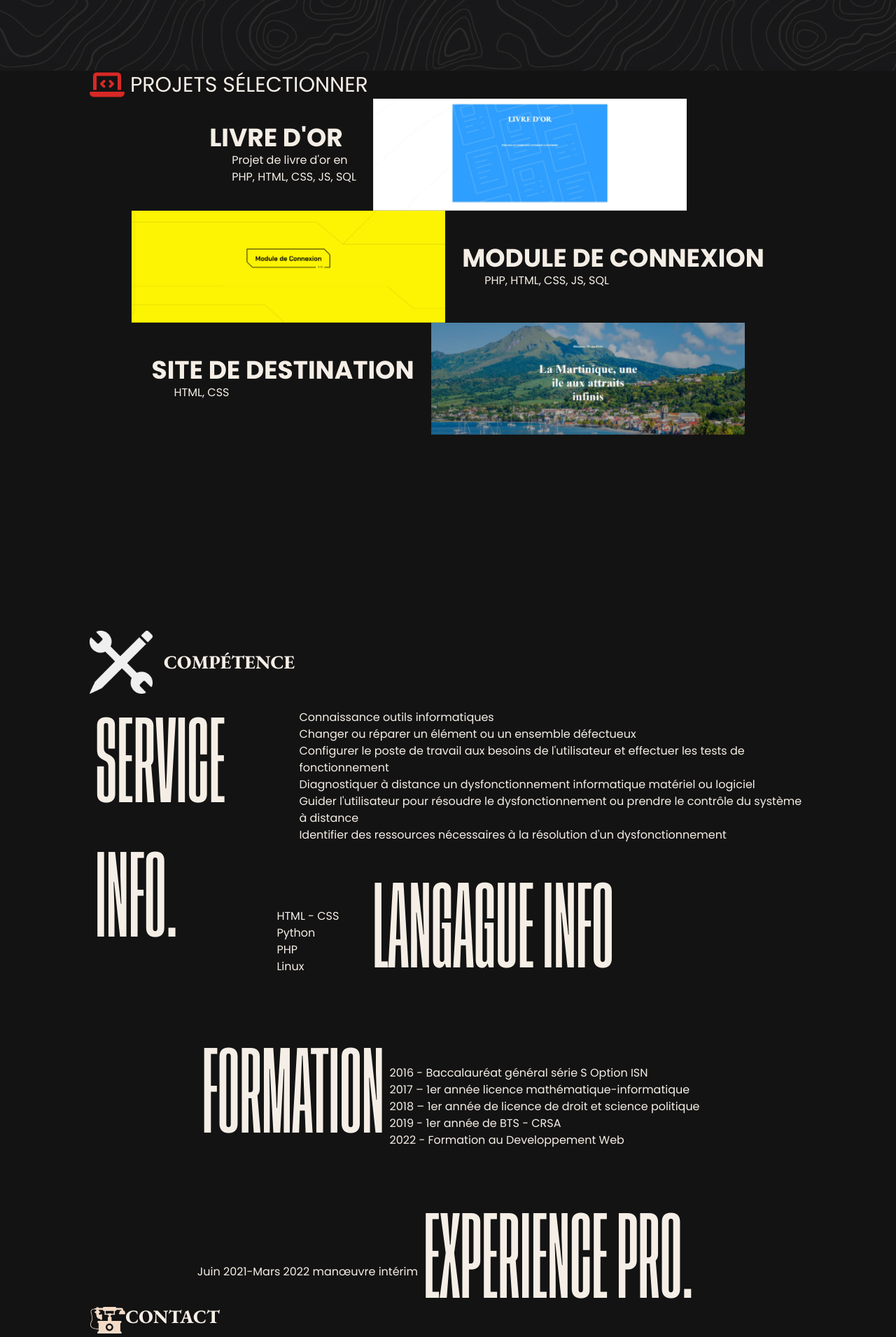
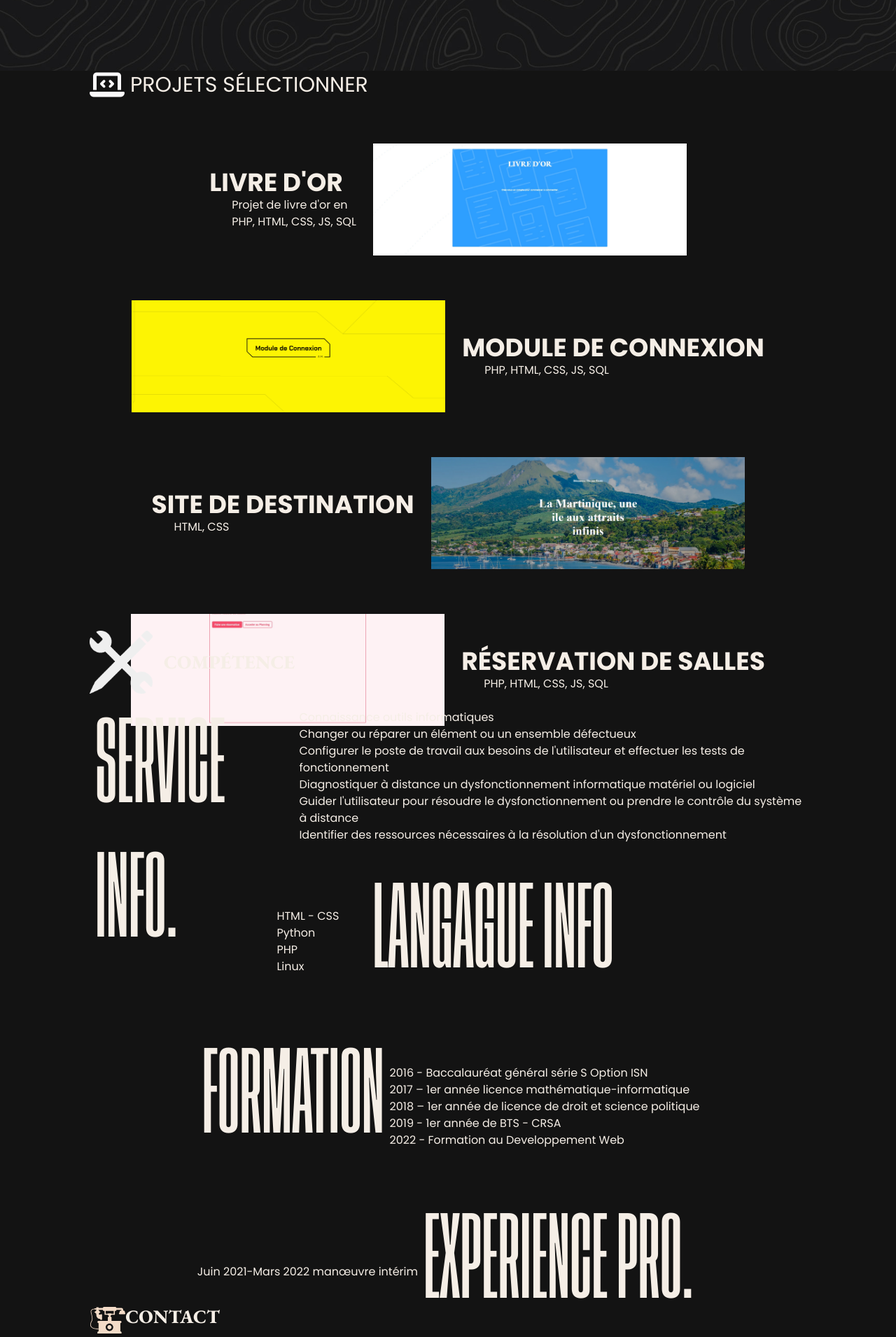
Before and after one commit to jules-jean-louis1/portfolio, a PHP site: page / in a window 1280 px wide. Shown: the part 840-2750 px from the top of the page at 70% size. Run offline with PHP 8.4, Linux system fonts and the light colour scheme; some libraries are stand-ins or nearby versions.

Commit message:
need corriger overflow

```diff
--- a/index.php
+++ b/index.php
@@ -180,7 +180,7 @@
 					<h2 class="text-3xl uppercase ml-2">Projets Sélectionner</h2>
 				</div>
 				<div id="containerImages" class="flec flex-col justify-center">
-					<div id="projectWarpper" class="flex items-center justify-center spacex-4 gap-x-6">
+					<div id="projectWarpper" class="flex items-center justify-center gap-x-6">
 						<div>
 							<h2 class="uppercase text-4xl font-semibold">
 								<span class="">
@@ -200,7 +200,7 @@
                             <img src="images-cv/projet/livre-or.jpg" alt="" id="imgContainer">
                         </div>
 					</div>
-                    <div id="projectWarpper" class="flex items-center justify-center spacex-4 gap-x-6">
+                    <div id="projectWarpper" class="flex items-center justify-center gap-x-6">
                         <div id="imgwarpper">
                             <img src="images-cv/projet/module-connexion.PNG" alt="" id="imgContainer">
                         </div>
@@ -223,7 +223,7 @@
                             </p>
                         </div>
                     </div>
-                    <div id="projectWarpper" class="flex items-center justify-center spacex-4 gap-x-6">
+                    <div id="projectWarpper" class="flex items-center justify-center gap-x-6">
                         <div>
                             <h2 class="uppercase text-4xl font-semibold">
 								<span class="">
@@ -244,6 +244,29 @@
                         </div>
                         <div id="imgwarpper">
                             <img src="images-cv/projet/site-martinique.png" alt="" id="imgContainer">
+                        </div>
+                    </div>
+					<div id="projectWarpper" class="flex items-center justify-center gap-x-6">
+                        <div id="imgwarpper">
+                            <img src="images-cv/projet/rsalles.jpg" alt="" id="imgContainer">
+                        </div>
+                        <div>
+                            <h2 class="uppercase text-4xl font-semibold">
+								<span class="">
+									Réservation de
+								</span>
+                                <span>
+                                    salles
+                                </span>
+                            </h2>
+                            <p class="flex flex-col ml-8">
+								<span>
+
+								</span>
+                                <span>
+									PHP, HTML, CSS, JS, SQL
+								</span>
+                            </p>
                         </div>
                     </div>
 				</div>
--- a/style.css
+++ b/style.css
@@ -23,6 +23,7 @@
 * {
 	margin: 0;
 	padding: 0;
+	box-sizing: border-box;
     text-rendering: optimizeLegibility;
 }
 html {
@@ -224,7 +225,7 @@
 
 .fa-laptop-code{
 	font-size: 2.5rem;
-	color: #D72926;
+	color: #fbfafb;
 }
 #imgwarpper img {
 	object-fit: cover;
@@ -234,9 +235,10 @@
 	height: 20vh;
 	width: 35vw;
 }
-#projectWarpper #imgwarpper {
-	position: relative;
+#projectWarpper {
+	margin: 4rem 0;
 }
+
 
 .box-warpper-projet{
 	margin: 10%;
@@ -748,8 +750,7 @@
 #subject_input{
 	background: url('https://cdn4.iconfinder.com/data/icons/ionicons/512/icon-ios7-arrow-down-32.png') no-repeat right;
 	outline: none;
-	-moz-appearance: none;
-	-webkit-appearance: none;
+
 }
 
 #container  select::-ms-expand {
```
